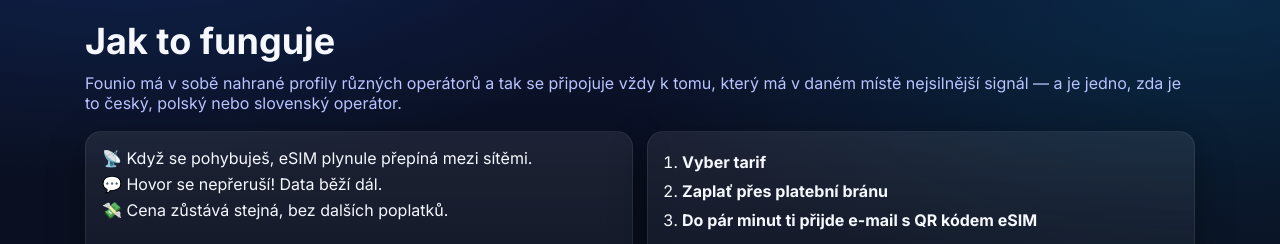
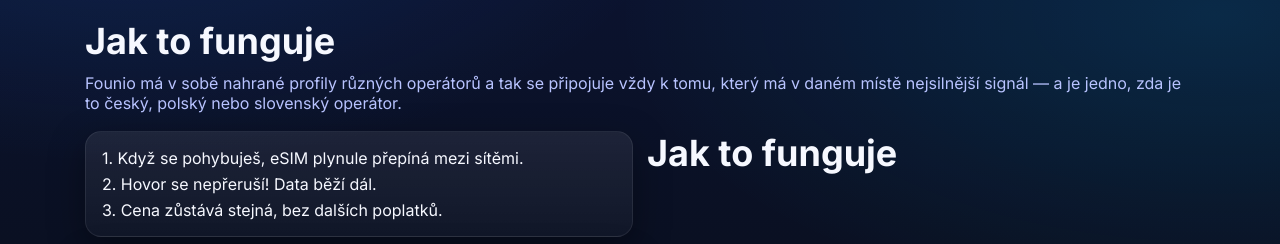
Before and after one commit to zasecisto-cpu/Founio, a website: page index.html in a window 1280 px wide. Shown: the part 1540-1784 px from the top of the page. Drawn offline with Linux system fonts and the light colour scheme.

Commit message:
Update index.html

```diff
--- a/index.html
+++ b/index.html
@@ -309,11 +309,11 @@
 
     <div class="grid-2" style="margin-top:16px">
       <div class="card-glass">
-        <p style="margin:0 0 6px">📡 Když se pohybuješ, eSIM plynule přepíná mezi sítěmi.</p>
-        <p style="margin:0 0 6px">💬 Hovor se nepřeruší! Data běží dál.</p>
-        <p style="margin:0">💸 Cena zůstává stejná, bez dalších poplatků.</p>
+        <p style="margin:0 0 6px">1. Když se pohybuješ, eSIM plynule přepíná mezi sítěmi.</p>
+        <p style="margin:0 0 6px">2. Hovor se nepřeruší! Data běží dál.</p>
+        <p style="margin:0">3. Cena zůstává stejná, bez dalších poplatků.</p>
       </div>
-
+<h2>Jak to funguje</h2>
       <div class="card-glass">
         <ol style="margin:0; padding-left:18px; line-height:1.8">
           <li><strong>Vyber tarif</strong></li>
```
